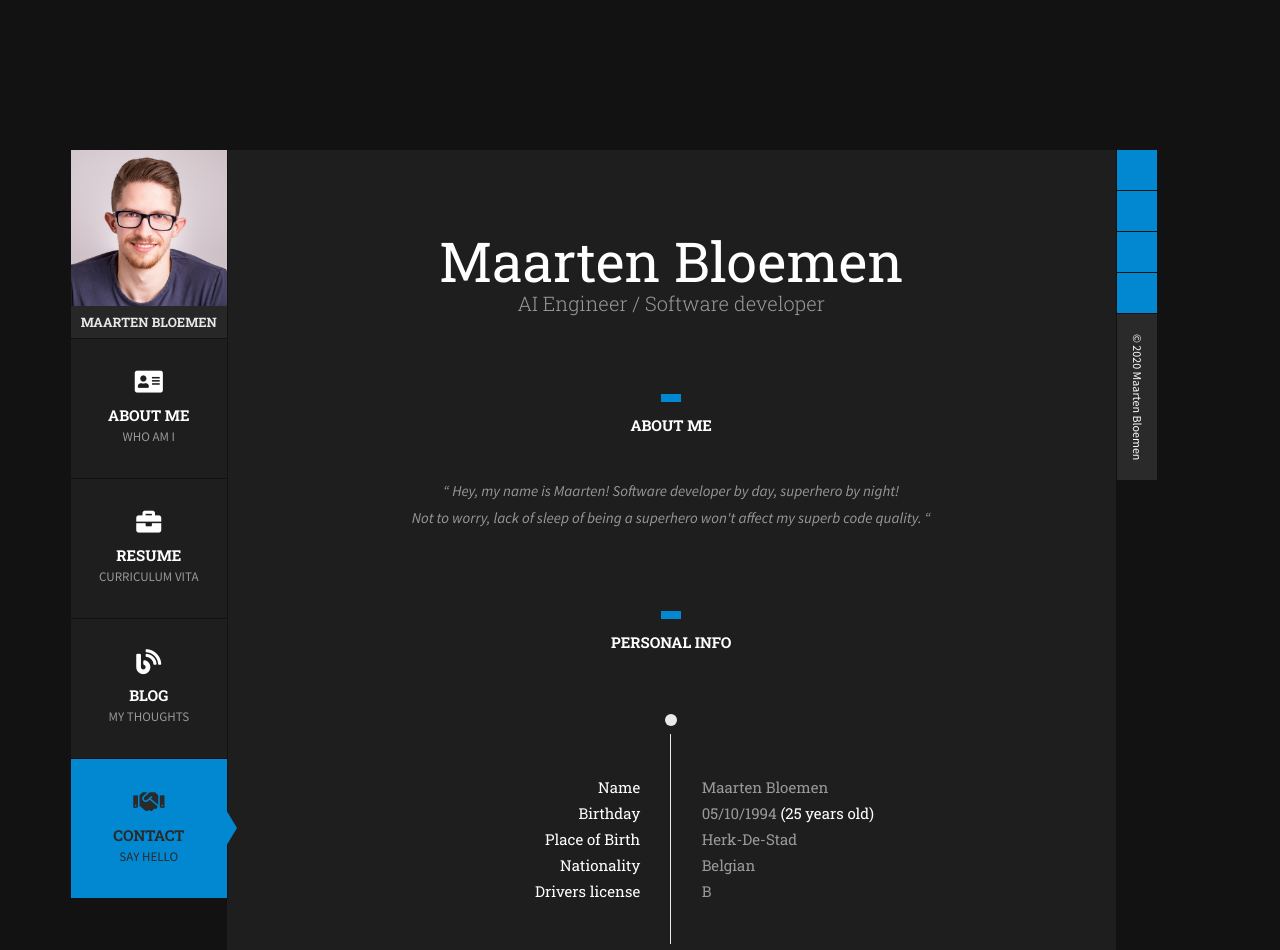
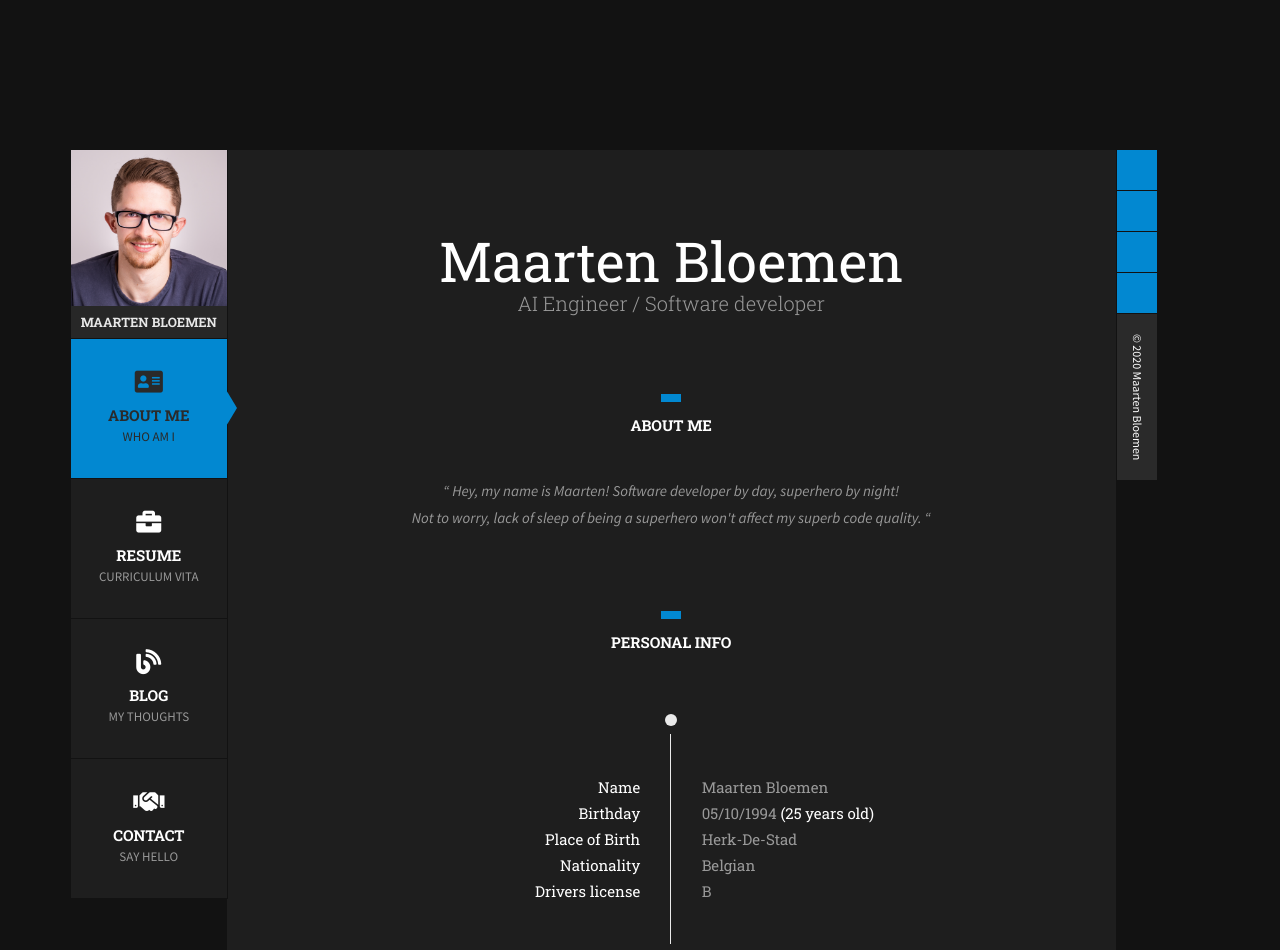
Before and after one commit to MaartenBloemen/MaartenBloemen.github.io, a React (Create React App) app: page /contact in a window 1280 px wide. Shown: the top 950 px of the page. Built offline with nearby package versions, Linux system fonts and the light colour scheme.

Commit message:
Switched to use of Link

```diff
--- a/src/components/App.js
+++ b/src/components/App.js
@@ -12,16 +12,16 @@ export default () => {
         <div className="mt-150 mb-150">
             <div className="container">
                 <div className="row ">
-                    <Header/>
-                    <div className="col-md-9 right-content pd-r0 pd-l0">
-                        <Router>
-                            <Switch>
+                    <Router>
+                        <Header/>
+                        <Switch>
+                            <div className="col-md-9 right-content pd-r0 pd-l0">
                                 <Route path="/resume" component={Resume}/>
                                 <Route path="/contact" component={Contact}/>
                                 <Route path="/" component={About}/>
-                            </Switch>
-                        </Router>
-                    </div>
+                            </div>
+                        </Switch>
+                    </Router>
                     <Footer/>
                 </div>
             </div>
--- a/src/components/pages/Header.js
+++ b/src/components/pages/Header.js
@@ -1,9 +1,12 @@
-import React, {useMemo} from 'react';
+import React, { useState, useCallback } from 'react';
+import { Link } from 'react-router-dom';
 import HoverImage from './hoverImage/HoverImage';
 
 export default () => {
-    const activePath = useMemo(() => {
-        return window.location.pathname;
+    const [activePage, setActivePage] = useState(1);
+
+    const updateActivePage = useCallback((page) => {
+        setActivePage(page);
     }, []);
 
     return (
@@ -18,24 +21,25 @@ export default () => {
                     </div>
                     <nav id="main-nav" className="main-nav clearfix t-center uppercase tabbed">
                         <ul className="clearfix">
-                            <li className={activePath === '/' ? 'active' : ''}>
-                                <a href="/" className={activePath === '/' ? 'active' : ''}>
+                            <li className={activePage === 1 ? 'active' : ''}>
+                                <Link to="/" className={activePage === 1 ? 'active' : ''} onClick={() => updateActivePage(1)}>
                                     <i className="fa fa-address-card"/>About me<span>Who am I</span>
-                                </a>
+                                </Link>
                             </li>
-                            <li className={activePath === '/resume' ? 'active' : ''}>
-                                <a href="/resume" className={activePath === '/resume' ? 'active' : ''}>
+                            <li className={activePage === 2 ? 'active' : ''}>
+                                <Link to="/resume" className={activePage === 2 ? 'active' : ''} onClick={() => updateActivePage(2)}>
                                     <i className="fa fa-briefcase"/>Resume<span>Curriculum vita</span>
-                                </a>
+                                </Link>
                             </li>
-                            <li className={activePath === '/blog' ? 'active' : ''}>
-                                <a href="https://blog.raccoons.be/author/maarten-bloemen" target='_blank' className={activePath === '/blog' ? 'active' : ''}>
+                            <li className={activePage === 3 ? 'active' : ''}>
+                                <a href="https://blog.raccoons.be/author/maarten-bloemen" target='_blank' className={activePage === 3 ? 'active' : ''}>
                                     <i className="fa fa-blog"/>Blog<span>My thoughts</span>
                                 </a>
                             </li>
-                            <li className={activePath === '/contact' ? 'active' : ''}>
-                                <a href="/contact" className={activePath === '/contact' ? 'active' : ''}>
-                                    <i className="fa fa-handshake"/>Contact<span>Say hello</span></a>
+                            <li className={activePage === 4 ? 'active' : ''}>
+                                <Link to="/contact" className={activePage === 4 ? 'active' : ''} onClick={() => updateActivePage(4)}>
+                                    <i className="fa fa-handshake"/>Contact<span>Say hello</span>
+                                </Link>
                             </li>
                         </ul>
                     </nav>
```
